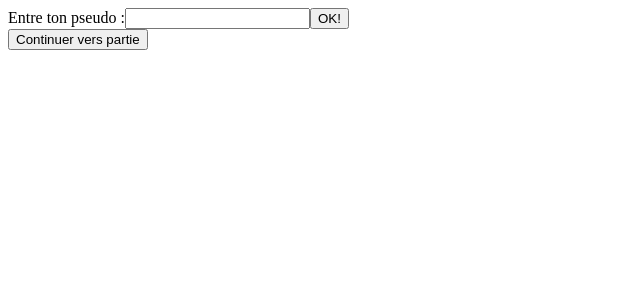
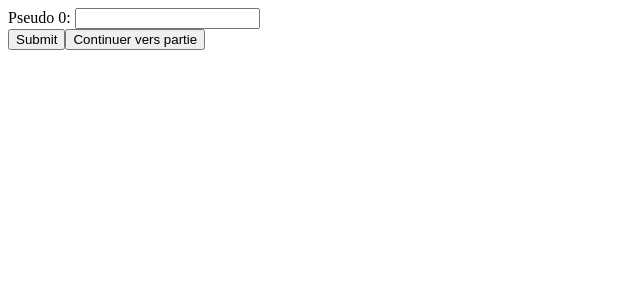
Before and after one commit to AurelieVidal/java_tu_preferes, an Angular app in the folder front/: page /menu/1 in a window 1280 px wide. Shown: the top 300 px of the page, without its empty margins (0-640 px from the left). Built offline with nearby package versions, Linux system fonts and the light colour scheme.

Commit message:
affiche le nombre d'users dynamiquement

```diff
--- a/front/src/app/app.module.ts
+++ b/front/src/app/app.module.ts
@@ -16,9 +16,10 @@ import {FormsModule} from "@angular/forms";
   declarations: [
     AppComponent,
     PartieComponent,
-    MenuComponent,
+    // MenuComponent,
     PageAccueilComponent,
     // QuestionsComponent
+
   ],
   imports: [
     BrowserModule,
--- a/front/src/app/menu/menu.component.html
+++ b/front/src/app/menu/menu.component.html
@@ -1,11 +1,13 @@
-<div class="landing-block">
-  <form (ngSubmit)="onSubmitForm()">
-    <label for="pseudoInput">Entre ton pseudo :</label>
-    <input type="pseudo" id="pseudoInput" [(ngModel)]="pseudoUser" name="pseudoUser">
-    <button type="submit">OK!</button>
-  </form>
-  <div class="landing-links">
-<button (click)="onContinue()">Continuer vers partie</button>
-    <router-outlet></router-outlet>
-  </div>
-</div>
+<ng-container *ngFor="let key of Object.keys(usersPseudo.value); let i = index">
+    <!-- Votre section HTML ici -->
+    <form [formGroup]="usersPseudo">
+      <label>Pseudo {{ i }}: </label>
+      <input type="text" [formControlName]="'pseudo_' + i">
+    </form>
+</ng-container>
+
+<form [formGroup]="userForm" (ngSubmit)="onSubmit()">
+  <button type="submit" [disabled]="!userForm.valid">Submit</button>
+  <button (click)="onContinue()">Continuer vers partie</button>
+
+  <router-outlet></router-outlet>
--- a/front/src/app/menu/menu.component.ts
+++ b/front/src/app/menu/menu.component.ts
@@ -1,29 +1,64 @@
 import {Component, Input, OnInit} from '@angular/core';
-import {ActivatedRoute, Router} from "@angular/router";
+import {ActivatedRoute, Router, RouterOutlet} from "@angular/router";
+import {FormControl, FormGroup, Validators, FormsModule, ReactiveFormsModule, FormArray} from '@angular/forms';
+import {NgForOf, NgIf} from '@angular/common';
+import {MatInputModule} from '@angular/material/input';
+import {MatFormFieldModule} from '@angular/material/form-field';
+
+
+/**
+ * @title Input with error messages
+ */
 
 @Component({
   selector: 'app-menu',
   templateUrl: './menu.component.html',
-  styleUrls: ['./menu.component.css']
+  styleUrls: ['./menu.component.css'],
+  standalone: true,
+  imports: [FormsModule, MatFormFieldModule, MatInputModule, ReactiveFormsModule, NgIf, RouterOutlet, NgForOf],
 })
+
 export class MenuComponent implements OnInit{
-pseudoUser!: string;
-nbrJoueur!:number;
-constructor(private router: Router, private activatedRoute: ActivatedRoute){ }
+  nbrJoueur!:number;
+  contactForm!: FormGroup;
+  userForm = new FormGroup({
+    pseudo: new FormControl(''),
+  });
+  usersPseudo!: FormGroup;
 
+constructor(private router: Router, private activatedRoute: ActivatedRoute) {
+}
 
-  ngOnInit():void{
-  this.activatedRoute.params.subscribe(s=>{
-    this.nbrJoueur = s["nbrJoueur"]
-    }
-  )
+  counter() {
+  return new Array(parseInt(this.activatedRoute.snapshot.params["nbrJoueur"]))
   }
   onContinue(): void{
   this.router.navigateByUrl('questions');
   }
 
-onSubmitForm():void {
-  console.log(this.pseudoUser);
-  console.log("c'est réussi"+this.nbrJoueur);
+  pseudoFormControl = new FormControl('', [Validators.required]);
+
+  onSubmit() {
+    console.warn(this.userForm.value);
+    console.log("c'est réussi "+ parseInt(this.activatedRoute.snapshot.params["nbrJoueur"]));
+    console.log(this.usersPseudo.value)
+  }
+
+  ngOnInit(): void {
+    this.initForm();
+
+  }
+
+  initForm() {
+    const formControls: any = {};
+
+    for (let i = 0; i < parseInt(this.activatedRoute.snapshot.params["nbrJoueur"]); i++) {
+      formControls[`pseudo_${i}`] = new FormControl('');
+    }
+
+    this.usersPseudo = new FormGroup(formControls);
+  }
+
+  protected readonly Array = Array;
+  protected readonly Object = Object;
 }
-}
```
